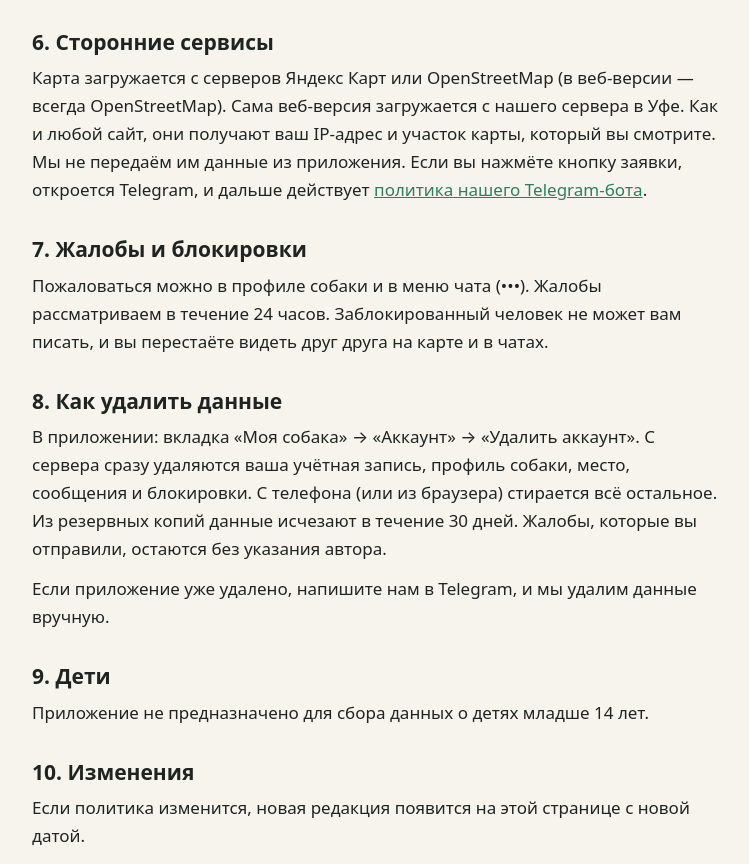
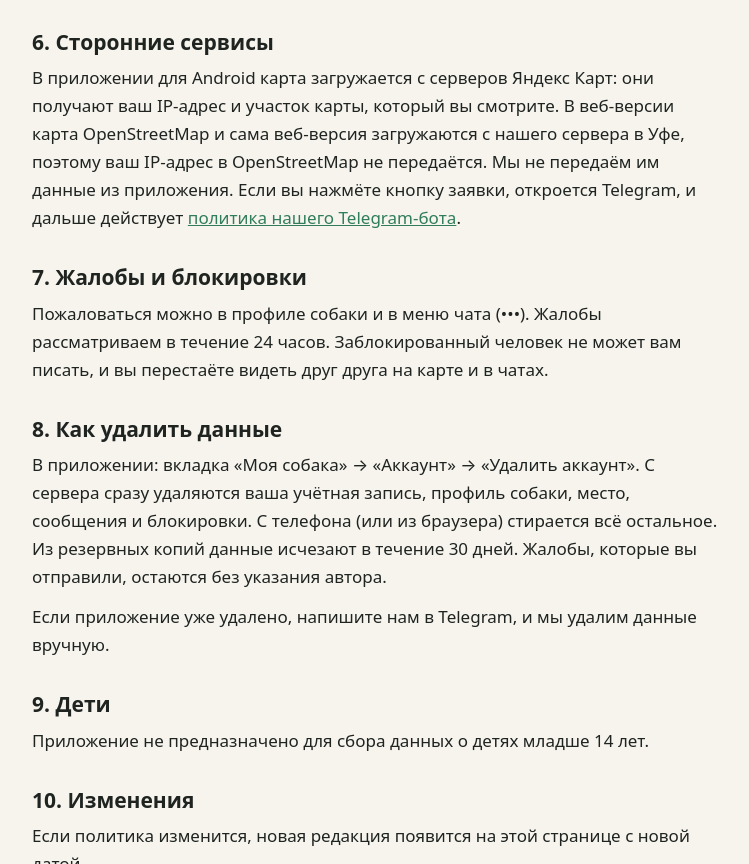
Before and after one commit to evgeniykorobach-eng/gulyaem, a plain HTML site: page privacy-app.html in a window 1280 px wide. Shown: the part 2880-3744 px from the top of the page, without its empty margins (264-1013 px from the left). Drawn offline with Linux system fonts and the light colour scheme.

Commit message:
Политика: карта в веб-версии теперь идёт через наш сервер
Co-Authored-By: Claude Opus 5.5 <noreply@anthropic.com>

```diff
--- a/privacy-app.html
+++ b/privacy-app.html
@@ -108,9 +108,9 @@ li { margin-bottom: 4px; }
   </ul>
 
   <h2>6. Сторонние сервисы</h2>
-  <p>Карта загружается с серверов Яндекс Карт или OpenStreetMap (в веб-версии — всегда OpenStreetMap).
-  Сама веб-версия загружается с нашего сервера в Уфе. Как и любой сайт,
-  они получают ваш IP-адрес и участок карты, который вы смотрите. Мы не передаём им
+  <p>В приложении для Android карта загружается с серверов Яндекс Карт: они получают ваш IP-адрес и участок карты,
+  который вы смотрите. В веб-версии карта OpenStreetMap и сама веб-версия загружаются с нашего сервера в Уфе,
+  поэтому ваш IP-адрес в OpenStreetMap не передаётся. Мы не передаём им
   данные из приложения. Если вы нажмёте кнопку заявки, откроется Telegram, и дальше
   действует <a href="privacy.html">политика нашего Telegram-бота</a>.</p>
 
```
